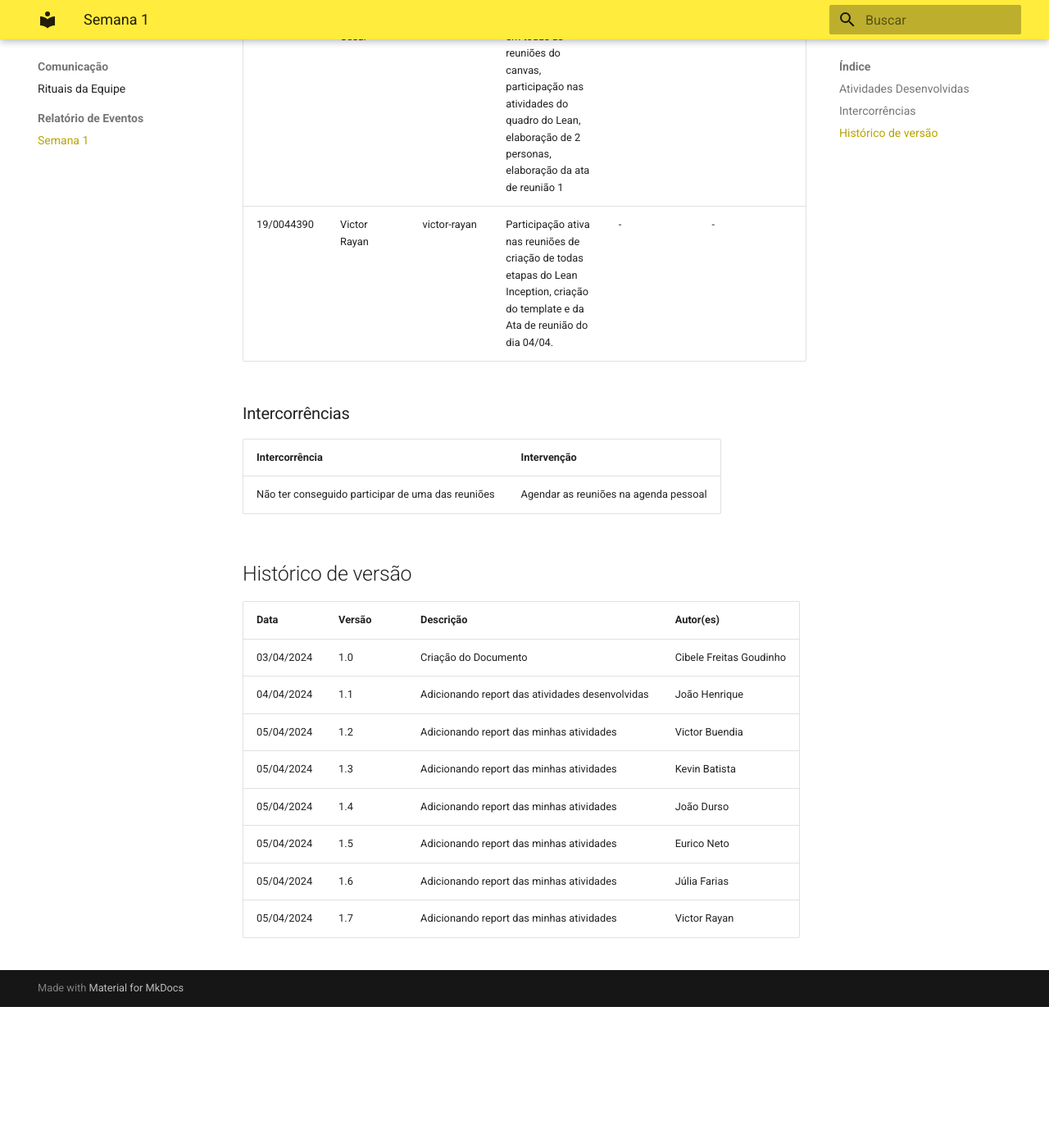
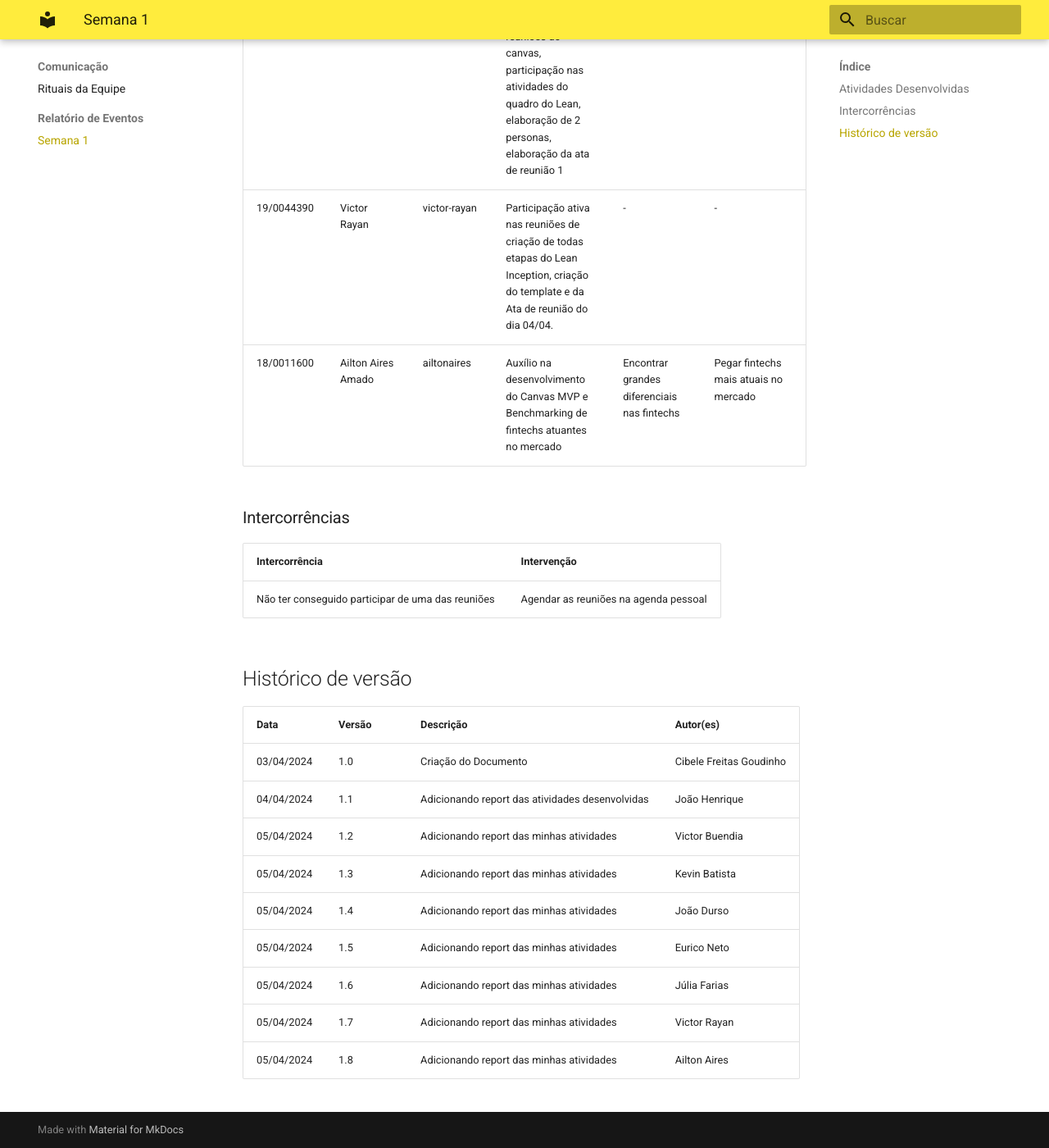
Before and after one commit to Simula-Fin/DOCS, an MkDocs documentation site: the page built from docs/reports/week1.md, in a window 1280 px wide and 1400 px high, scrolled down 1680 px. Shown: the whole window at 82% size. Built offline with MkDocs 1.6.1 and Material for MkDocs 9.7.7, drawn with Linux system fonts in a browser that asks for light colours; before the commit the page ends 2908 px from its top, so only the background shows below that.

Commit message:
Adicionando report das minhas atividades

```diff
--- a/docs/reports/week1.md
+++ b/docs/reports/week1.md
@@ -11,6 +11,7 @@
 | 18/0103792 | Júlia Farias  | julisous       | Facilitação do Lean Inception e criação do mural de dinâmicas | Fazer com que todos participem do Lean e que fosse gerando um canvas coerente para todos |Montagem das agendas, ministração das dinâmica, clusterização das ideias do grupo e delegação de atividades do Lean.                                                                                                                               | Conversar os outros integrantes do grupo e olhar a documentação do GitLab         |
 | 17/0107426 | Kayro César   | kayrocesar       |   Participação ativa em todas as reuniões do canvas, participação nas atividades do quadro do Lean, elaboração de 2 personas, elaboração        da ata de reunião 1                                                                                                                         | -          |-
 | 19/0044390 | Victor Rayan   | victor-rayan | Participação ativa nas reuniões de criação de todas etapas do Lean Inception, criação do template e da Ata de reunião do dia 04/04.                             | -                                                                            | -                                                                                 |
+| 18/0011600 | Ailton Aires Amado | ailtonaires | Auxílio na desenvolvimento do Canvas MVP e Benchmarking de fintechs atuantes no mercado | Encontrar grandes diferenciais nas fintechs | Pegar fintechs mais atuais no mercado |
 
 ### Intercorrências
 
@@ -30,3 +31,4 @@
 | 05/04/2024 | 1.5    | Adicionando report das minhas atividades        | Eurico Neto             |
 | 05/04/2024 | 1.6    | Adicionando report das minhas atividades        | Júlia Farias            |
 | 05/04/2024 | 1.7    | Adicionando report das minhas atividades        | Victor Rayan            |
+| 05/04/2024 | 1.8    | Adicionando report das minhas atividades        | Ailton Aires            |
```
